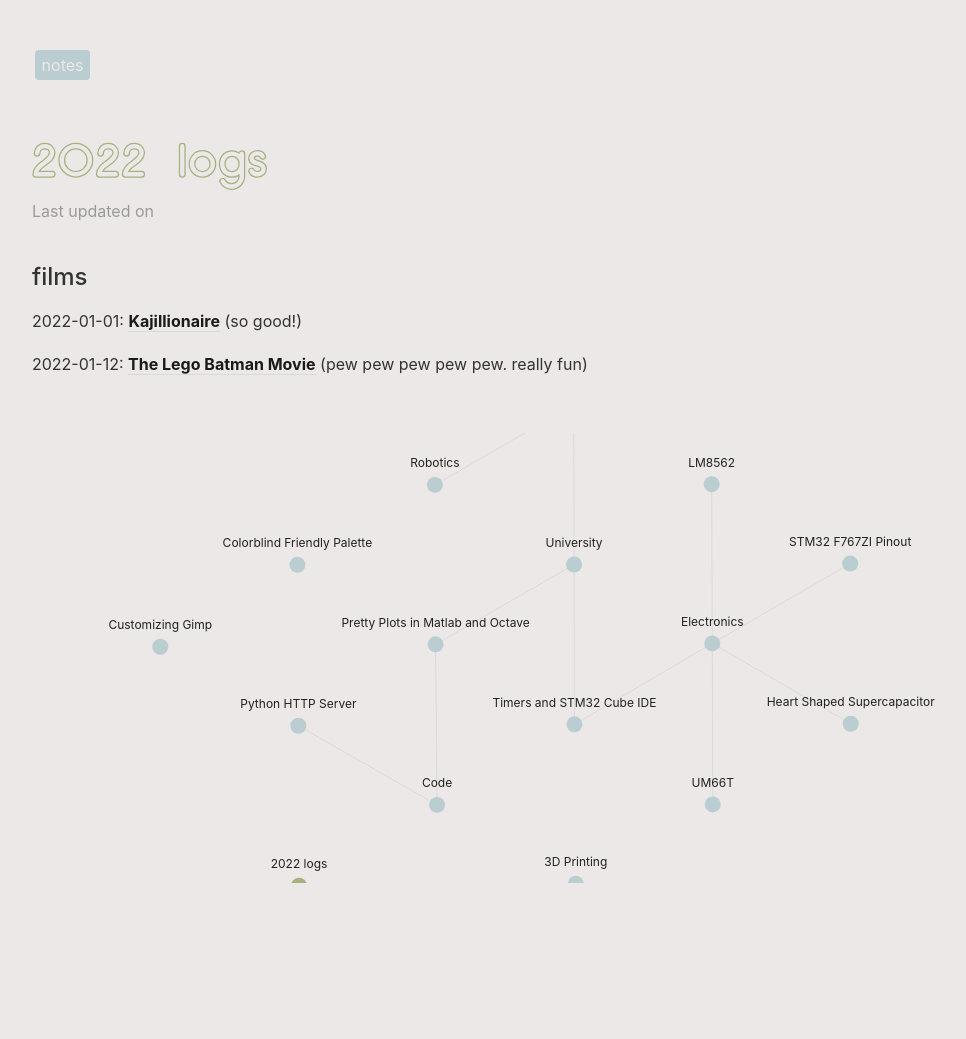
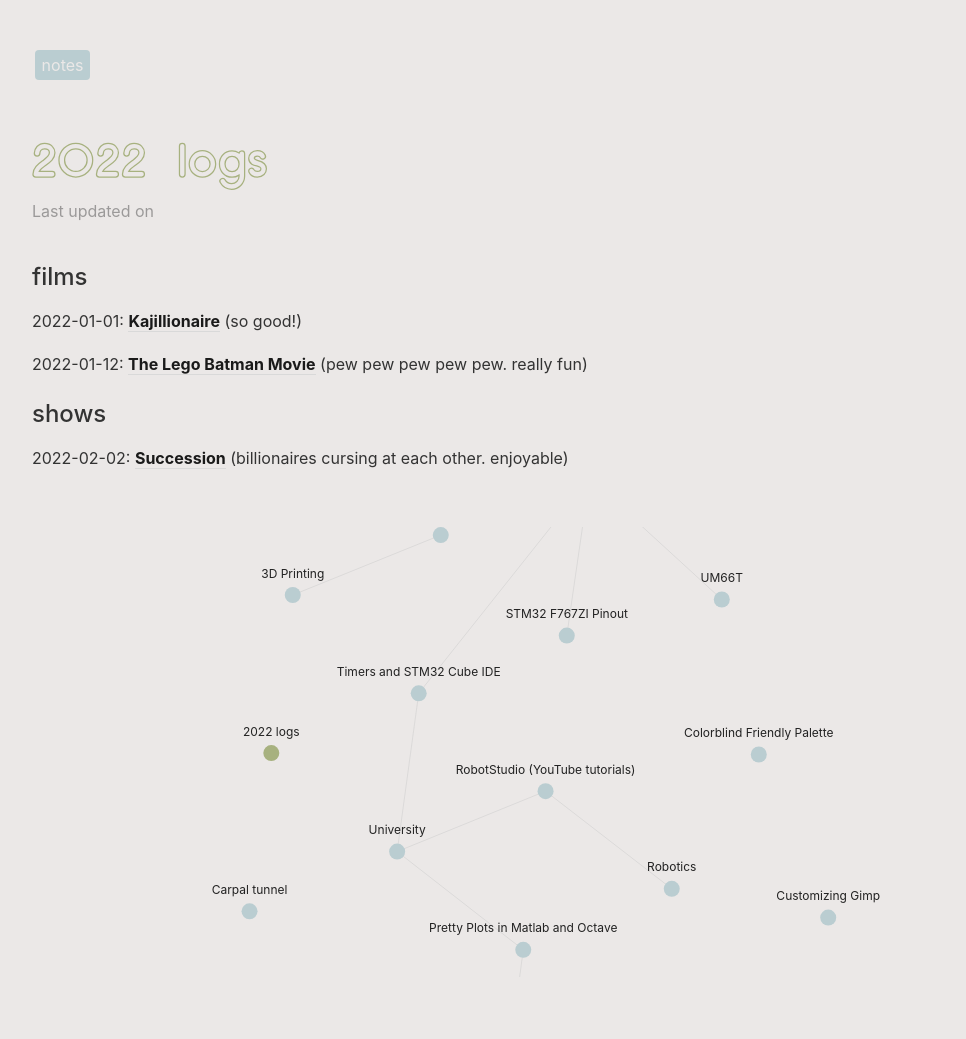
Before and after one commit to tusindfryd/notes, a Jekyll site: the page built from _notes/2022-logs.md, in a window 1280 px wide. Shown: the whole page, without its empty margins (104-1070 px from the left). Built offline with Jekyll 4.4.1, drawn with Linux system fonts in a browser that asks for light colours; before the commit the page ends 944 px from its top, so only the background shows below that.

Commit message:
update logs + new note

```diff
--- a/_notes/2022-logs.md
+++ b/_notes/2022-logs.md
@@ -7,3 +7,7 @@
 2022-01-01: **[Kajillionaire](https://en.wikipedia.org/wiki/Kajillionaire)** (so good!)
 
 2022-01-12: **[The Lego Batman Movie](https://en.wikipedia.org/wiki/The_Lego_Batman_Movie)** (pew pew pew pew pew. really fun)
+
+## shows
+
+2022-02-02: **[Succession](https://en.wikipedia.org/wiki/Succession_(TV_series))** (billionaires cursing at each other. enjoyable)
```
Also changed, not shown: _notes/carpal-tunnel.md (added, +7 -0 lines).
